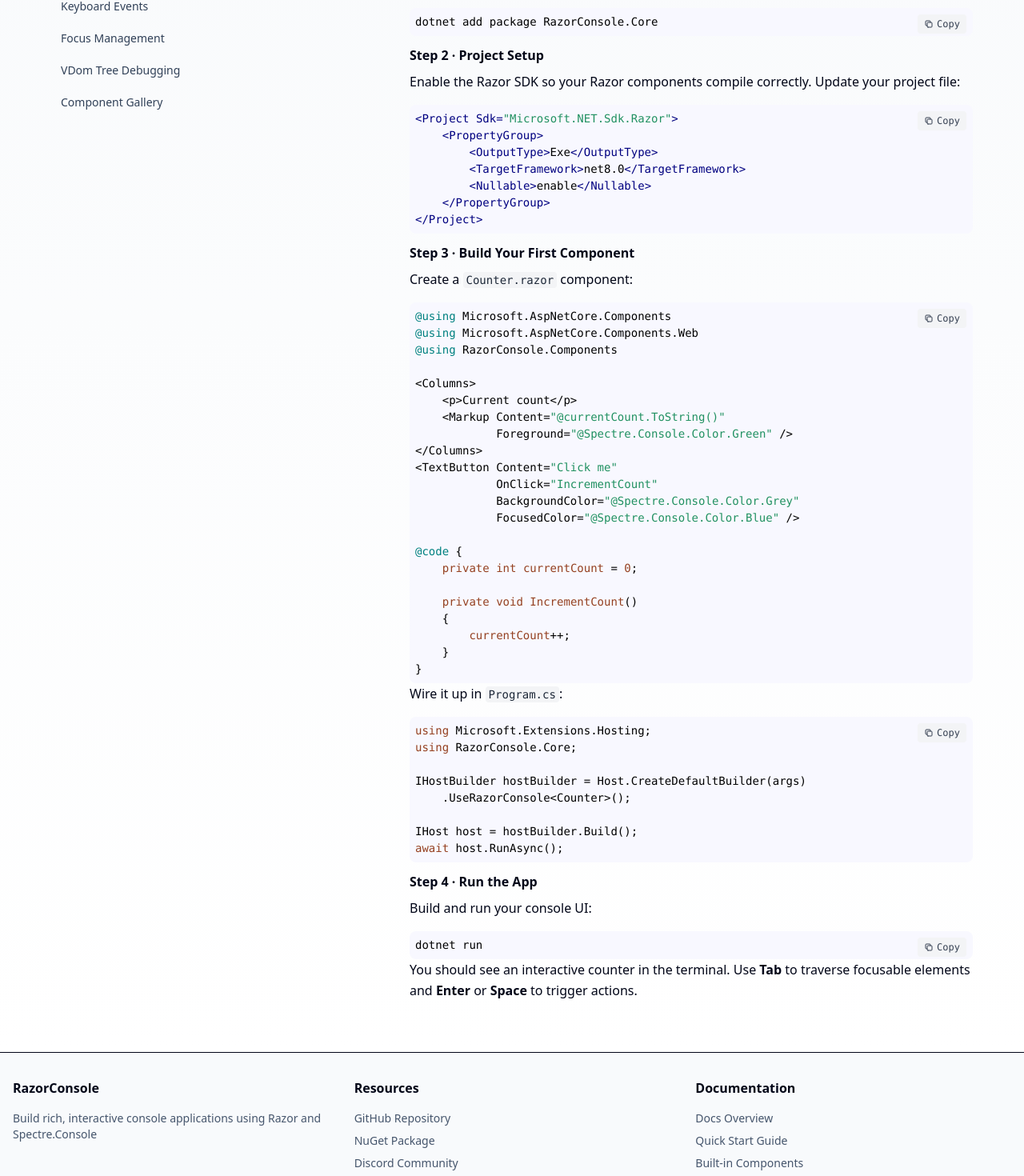
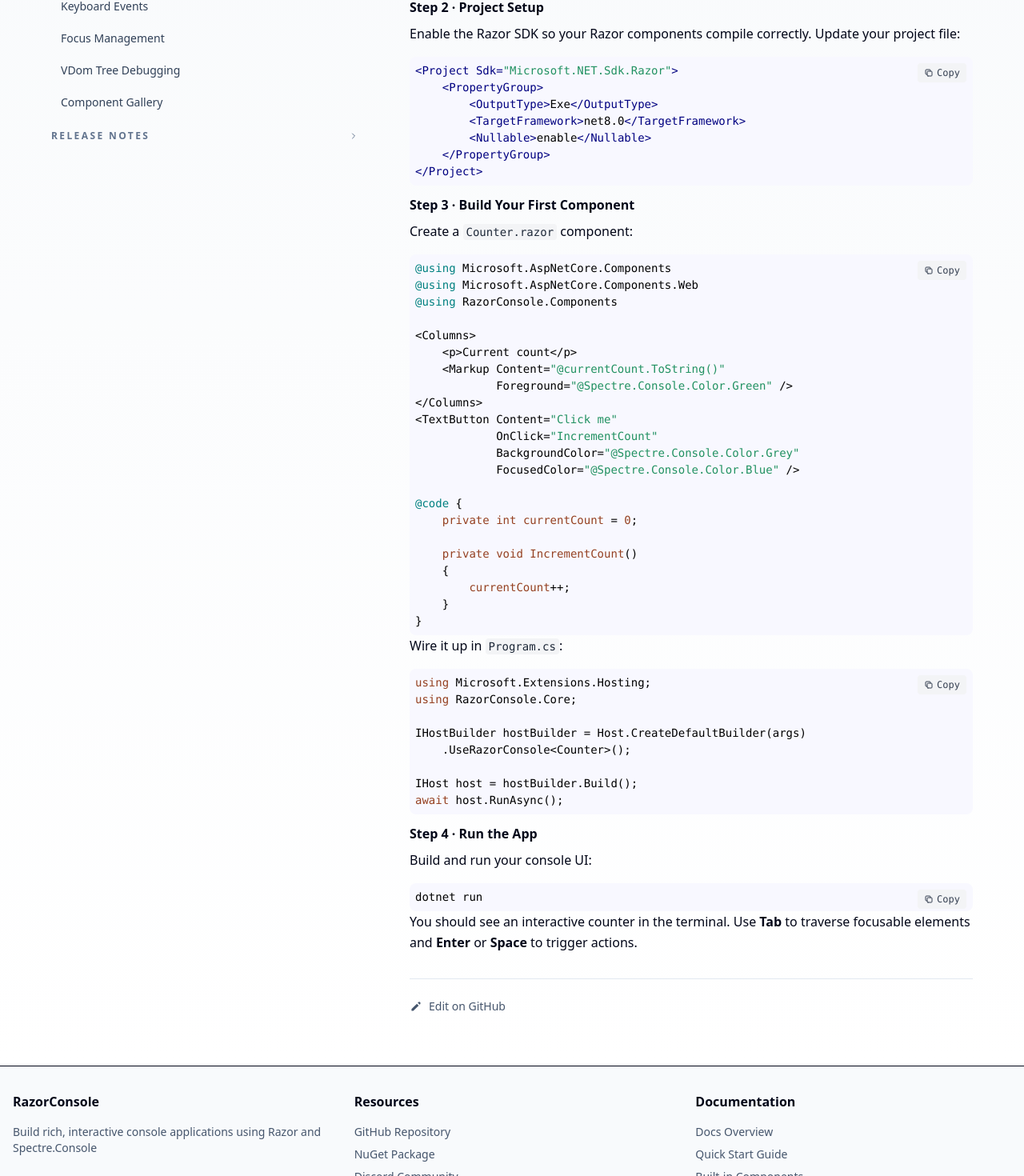
Before and after one commit to TeseySTD/RazorConsole, a React (Vite) app in the folder website/: page /docs in a window 1280 px wide. Shown: the part 331-1801 px from the top of the page at 80% size. Built offline with nearby package versions, Linux system fonts and the light colour scheme.

Commit message:
Release 0.1.1 (#119)

```diff
--- a/website/src/pages/Docs.tsx
+++ b/website/src/pages/Docs.tsx
@@ -1,6 +1,7 @@
 import { useEffect, useMemo, useState } from "react";
 import { useLocation } from "react-router-dom";
 import { cn } from "@/lib/utils";
+import { ChevronDown, ChevronRight } from "lucide-react";
 import quickStartDoc from "@/docs/quick-start.md?raw";
 import builtInComponentsDoc from "@/docs/built-in-components.md?raw";
 import hotReloadDoc from "@/docs/hot-reload.md?raw";
@@ -9,42 +10,90 @@
 import focusManagementDoc from "@/docs/focus-management.md?raw";
 import vdomDebuggingDoc from "@/docs/vdom-debugging.md?raw";
 import componentGalleryDoc from "@/docs/component-gallery.md?raw";
+import v0_1_1ReleaseNotes from "../../../release-notes/v0.1.1.md?raw";
 import { MarkdownRenderer } from "@/components/Markdown";
+
+interface TopicItem {
+    id: string;
+    title: string;
+    content: string;
+    filePath: string;
+}
+
+function getFilePathForTopic(
+    topicId: string,
+    topics: TopicItem[],
+    releaseNotes: TopicItem[]
+): string {
+    // Find the topic or release note and return its filePath
+    const topic =
+        topics.find((t) => t.id === topicId) ||
+        releaseNotes.find((r) => r.id === topicId);
+    return topic?.filePath || "";
+}
 
 export default function Docs() {
     const topics = useMemo(
         () => [
-            { id: "quick-start", title: "Quick Start", content: quickStartDoc },
+            {
+                id: "quick-start",
+                title: "Quick Start",
+                content: quickStartDoc,
+                filePath: "website/src/docs/quick-start.md",
+            },
             {
                 id: "built-in-components",
                 title: "Built-in Components",
                 content: builtInComponentsDoc,
+                filePath: "website/src/docs/built-in-components.md",
             },
-            { id: "hot-reload", title: "Hot Reload", content: hotReloadDoc },
+            {
+                id: "hot-reload",
+                title: "Hot Reload",
+                content: hotReloadDoc,
+                filePath: "website/src/docs/hot-reload.md",
+            },
             {
                 id: "custom-translators",
                 title: "Custom Translators",
                 content: customTranslatorsDoc,
+                filePath: "website/src/docs/custom-translators.md",
             },
             {
                 id: "keyboard-events",
                 title: "Keyboard Events",
                 content: keyboardEventsDoc,
+                filePath: "website/src/docs/keyboard-events.md",
             },
             {
                 id: "focus-management",
                 title: "Focus Management",
                 content: focusManagementDoc,
+                filePath: "website/src/docs/focus-management.md",
             },
             {
                 id: "vdom-debugging",
                 title: "VDom Tree Debugging",
                 content: vdomDebuggingDoc,
+                filePath: "website/src/docs/vdom-debugging.md",
             },
             {
                 id: "component-gallery",
                 title: "Component Gallery",
                 content: componentGalleryDoc,
+                filePath: "website/src/docs/component-gallery.md",
+            },
+        ],
+        []
+    );
+
+    const releaseNotes = useMemo(
+        () => [
+            {
+                id: "v0.1.1",
+                title: "v0.1.1",
+                content: v0_1_1ReleaseNotes,
+                filePath: "release-notes/v0.1.1.md",
             },
         ],
         []
@@ -52,19 +101,27 @@
 
     const location = useLocation();
     const [activeTopicId, setActiveTopicId] = useState(topics[0]?.id ?? "");
+    const [releaseNotesExpanded, setReleaseNotesExpanded] = useState(false);
 
     useEffect(() => {
         const hash = location.hash.replace("#", "");
         if (hash && topics.some((topic) => topic.id === hash)) {
             setActiveTopicId(hash);
+        } else if (hash && releaseNotes.some((note) => note.id === hash)) {
+            setActiveTopicId(hash);
+            setReleaseNotesExpanded(true);
         } else if (!hash && topics[0]) {
             setActiveTopicId(topics[0].id);
         }
-    }, [location, topics]);
+    }, [location, topics, releaseNotes]);
 
     const activeTopic = useMemo(() => {
-        return topics.find((topic) => topic.id === activeTopicId) ?? topics[0];
-    }, [activeTopicId, topics]);
+        return (
+            topics.find((topic) => topic.id === activeTopicId) ??
+            releaseNotes.find((note) => note.id === activeTopicId) ??
+            topics[0]
+        );
+    }, [activeTopicId, topics, releaseNotes]);
 
     const handleTopicSelect = (topicId: string) => {
         setActiveTopicId(topicId);
@@ -108,6 +165,53 @@
                                 })}
                             </nav>
                         </div>
+
+                        {/* Release Notes Section */}
+                        <div>
+                            <button
+                                type="button"
+                                onClick={() =>
+                                    setReleaseNotesExpanded(
+                                        !releaseNotesExpanded
+                                    )
+                                }
+                                className="mb-2 flex w-full items-center justify-between text-xs font-semibold uppercase tracking-[0.2em] text-slate-500 hover:text-slate-700 dark:text-slate-400 dark:hover:text-slate-200 transition-colors"
+                            >
+                                <span>Release Notes</span>
+                                {releaseNotesExpanded ? (
+                                    <ChevronDown className="h-3 w-3" />
+                                ) : (
+                                    <ChevronRight className="h-3 w-3" />
+                                )}
+                            </button>
+                            {releaseNotesExpanded && (
+                                <nav className="space-y-1">
+                                    {releaseNotes.map((note) => {
+                                        const isActive =
+                                            note.id === activeTopic?.id;
+
+                                        return (
+                                            <button
+                                                key={note.id}
+                                                type="button"
+                                                onClick={() =>
+                                                    handleTopicSelect(note.id)
+                                                }
+                                                className={cn(
+                                                    "w-full rounded-md px-3 py-2 text-left text-sm font-medium transition focus:outline-none focus-visible:ring-2 focus-visible:ring-blue-500 focus-visible:ring-offset-2 focus-visible:ring-offset-slate-50 dark:focus-visible:ring-offset-slate-900",
+                                                    isActive
+                                                        ? "bg-blue-500/10 text-blue-700 dark:bg-blue-500/20 dark:text-blue-100"
+                                                        : "text-slate-700 hover:bg-slate-100 dark:text-slate-200 dark:hover:bg-slate-800"
+                                                )}
+                                                aria-pressed={isActive}
+                                            >
+                                                {note.title}
+                                            </button>
+                                        );
+                                    })}
+                                </nav>
+                            )}
+                        </div>
                     </aside>
 
                     <main className="flex-1">
@@ -116,10 +220,35 @@
                                 key={activeTopic.id}
                                 className="prose prose-slate max-w-none dark:prose-invert"
                             >
-                                <h2 className="mb-6 text-3xl font-semibold tracking-tight text-slate-900 dark:text-slate-100">
-                                    {activeTopic.title}
-                                </h2>
-                                <MarkdownRenderer content={activeTopic.content} />
+                                <MarkdownRenderer
+                                    content={activeTopic.content}
+                                />
+                                {(() => {
+                                    const filePath = getFilePathForTopic(
+                                        activeTopic.id,
+                                        topics,
+                                        releaseNotes
+                                    );
+                                    return filePath != null && (
+                                        <div className="mt-8 pt-6 border-t border-slate-200 dark:border-slate-700 not-prose">
+                                            <a
+                                                href={`https://github.com/LittleLittleCloud/RazorConsole/edit/main/${filePath}`}
+                                                target="_blank"
+                                                rel="noopener noreferrer"
+                                                className="flex items-center gap-2 text-sm text-slate-600 hover:text-slate-900 dark:text-slate-400 dark:hover:text-slate-100 transition-colors"
+                                            >
+                                                <svg
+                                                    className="w-4 h-4"
+                                                    fill="currentColor"
+                                                    viewBox="0 0 20 20"
+                                                >
+                                                    <path d="M13.586 3.586a2 2 0 112.828 2.828l-.793.793-2.828-2.828.793-.793zM11.379 5.793L3 14.172V17h2.828l8.38-8.379-2.83-2.828z" />
+                                                </svg>
+                                                Edit on GitHub
+                                            </a>
+                                        </div>
+                                    );
+                                })()}
                             </article>
                         )}
                     </main>
```
Also changed, not shown: 2 other files (tests, documents, lock files or other folders).
